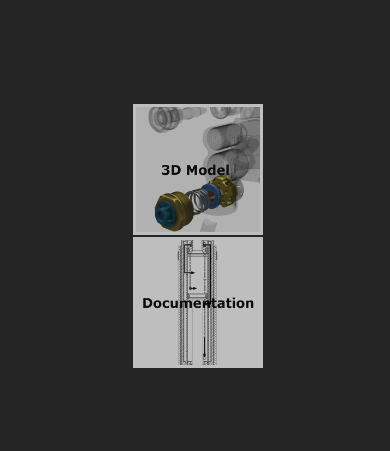
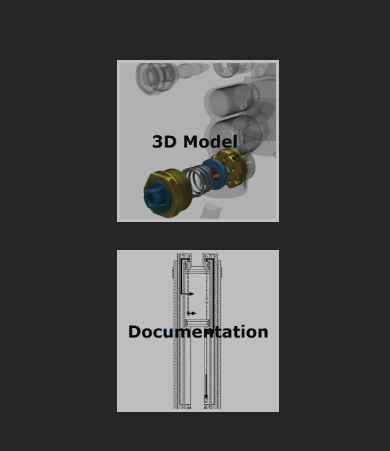
Before and after one commit to Jos3Torr3s/AISSD, a plain HTML site: page index.html in a window 390 px wide. Shown: the part 189-640 px from the top of the page. Drawn offline with Linux system fonts and the light colour scheme.

Commit message:
Update index.html

```diff
--- a/index.html
+++ b/index.html
@@ -1,4 +1,5 @@
 <!DOCTYPE html>
+<meta content="width=device-width, initial-scale=1" name="viewport"/>
 <html>
     <head>
         <style>
@@ -22,19 +23,27 @@
                 align-items: center;
                 justify-content: center;
             }
-            @media (max-width: 500px){
+            @media (max-width: 600px){
                 .outer {
                      flex-direction: column;
+                     width: 80%;
                 }
             }
             .inner {
                 height: 32vw;
                 width: 32vw;
-                /* border: 3px solid #FFFFFF; */
                 padding: 0px;
                 margin: 1vw;
                 align-items: center;
                 justify-content: center;
+            }
+            @media (max-width: 600px){
+                .inner {
+                     height: 40vw;
+                     width: 40vw;
+                     margin-top: 2vh;
+                     margin-bottom: 2vh;
+                }
             }
         </style>
     </head>
```
